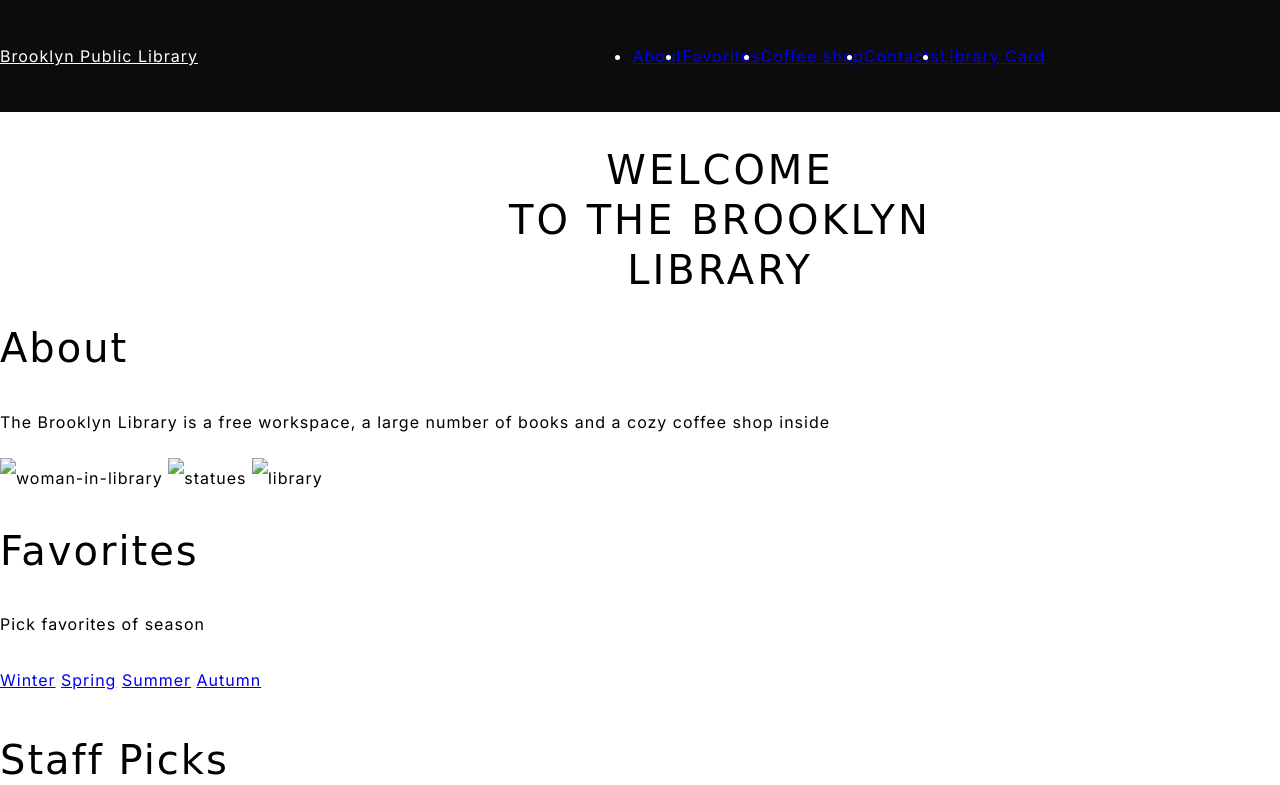
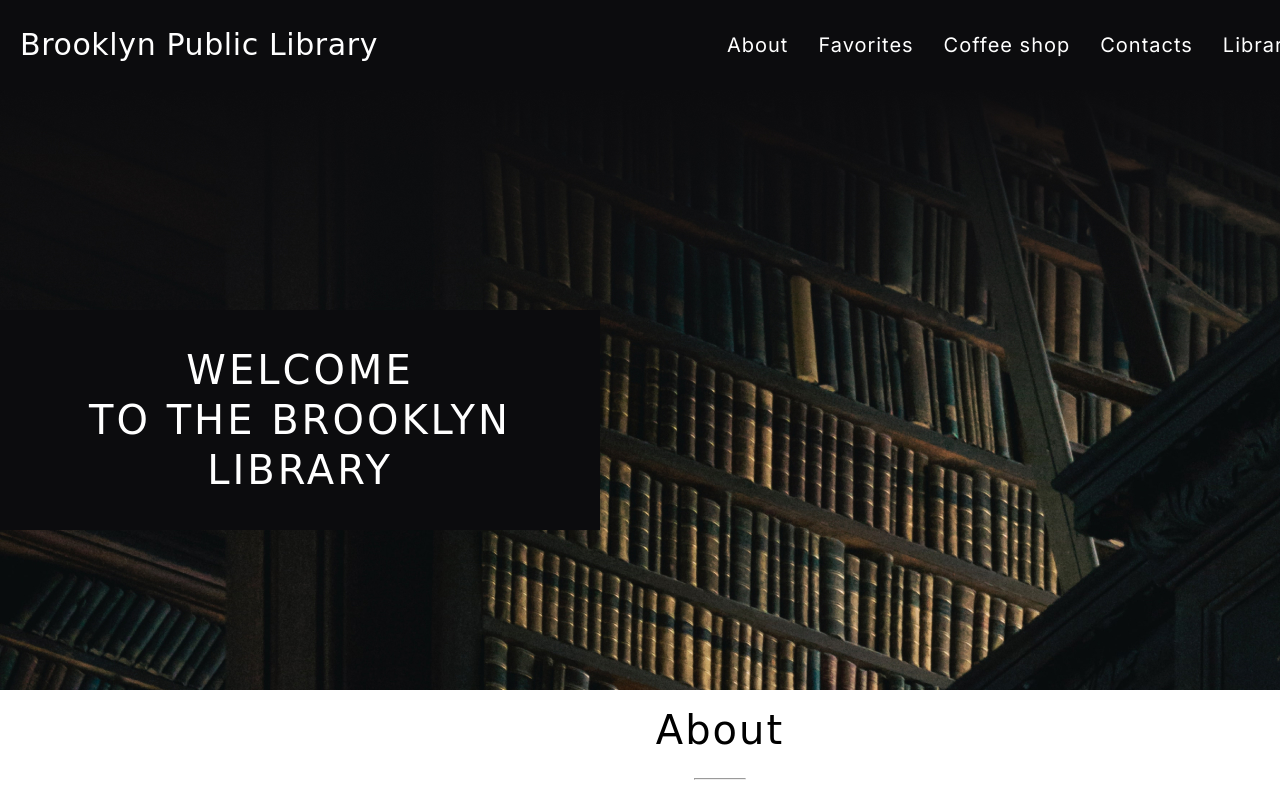
Before and after one commit to MaximVolohov/rsschool-library, a website: page library/index.html in a window 1280 px wide. Shown: the top 785 px of the page. Drawn offline with Linux system fonts and the light colour scheme; a web font is replaced by a local one.

Commit message:
feat: add style to welcome

```diff
--- a/library/index.html
+++ b/library/index.html
@@ -25,29 +25,31 @@
 				</ul>
 			</nav>
 			<a class="header__icon-profile" href="#">
-				<span class="icon icon_authorizated"></span>
+				<span class="icon icon_profile icon_authorizated"></span>
 			</a>
 		</div>
 	</header>
 	<main class="main">
 		<section class="welcome">
-			<div class="wrapper">
+			<div class="wrapper welcome__wrapper">
 				<div class="welcome__content">
 					<h1>Welcome<br> to the Brooklyn<br> Library</h1>
 				</div>
 			</div>
 		</section>
 		<section class="about">
-			<div class="wrapper">
+			<div class="wrapper about__wrapper">
 				<h2 class="section-title">About</h2>
+				<hr class="section-line">
 				<p class="section-description">The Brooklyn Library is a free workspace,
 					a large number of books and a cozy coffee shop inside</p>
 				<div class="layout-3-column">
 					<div class="carousel">
 						<div class="carousel__content">
-							<img class="carousel__content-item" src="#" alt="woman-in-library">
-							<img class="carousel__content-item" src="#" alt="statues">
-							<img class="carousel__content-item" src="#" alt="library">
+							<img class="carousel__content-item" src="./img/about-carousel/woman_in_library.jpg"
+								alt="woman-in-library">
+							<img class="carousel__content-item" src="./img/about-carousel/statues.jpg" alt="statues">
+							<img class="carousel__content-item" src="./img/about-carousel/library.jpg" alt="library">
 						</div>
 						<div class="carousel__pagination">
 							<span class="carousel__pagination-item_selected"></span>
--- a/library/sass/abstract/_constants.scss
+++ b/library/sass/abstract/_constants.scss
@@ -1,7 +1,8 @@
 $color-main-background: #FFFFFF;
 $color-header-footer-background: #0C0C0E;
+$color-header-footer-text: #FFFFFF;
 $color-main-text: #000000;
-$color-form-selected: #BB945F;
+$color-selected: #BB945F;
 $color-placeholders: #8E8E8E;
 
 $content-width: 1440px;
--- a/library/sass/abstract/_placeholders.scss
+++ b/library/sass/abstract/_placeholders.scss
@@ -7,5 +7,5 @@
 }
 
 %transition {
-	//
+	transition: all .3s ease-out;
 }
--- a/library/sass/base/_base.scss
+++ b/library/sass/base/_base.scss
@@ -44,3 +44,15 @@
 	letter-spacing: 2px;
 	text-transform: uppercase;
 }
+
+a {
+	text-decoration: none;
+}
+
+h1,
+h2,
+h3,
+h4,
+p {
+	margin: 0px;
+}
--- /dev/null
+++ b/library/sass/base/_icon.scss
@@ -0,0 +1,14 @@
+.icon {
+	display: inline-block;
+
+	width: 28px;
+	height: 28px;
+
+	&_profile {
+		background-image: url("../img/header/icon_profile.svg");
+	}
+
+	// &_authorizated {
+	// 	background-image: url("../img/header/icon_profile_authorizated.svg");
+	// }
+}
--- a/library/sass/base/_nav.scss
+++ b/library/sass/base/_nav.scss
@@ -1,3 +1,13 @@
 .nav {
-    display: flex;
+	display: flex;
+	padding-inline-start: 0px;
+	margin: 0px;
+	gap: 30px;
 }
+
+.nav__item {
+	@extend %family_main;
+	@include font($size: 2rem, $height: 5rem);
+
+	list-style: none;
+}
--- /dev/null
+++ b/library/sass/base/_sections.scss
@@ -0,0 +1,18 @@
+.section-title {
+	padding-bottom: 20px;
+	text-align: center;
+}
+
+.section-line {
+	width: 50px;
+	size: 1px;
+
+	color: $color-header-footer-background;
+}
+
+.section-description {
+	padding: 40px 0px 20px;
+	text-align: center;
+
+	@include font($size: 2rem, $height: 4rem);
+}
--- /dev/null
+++ b/library/sass/component/_about.scss
@@ -0,0 +1,7 @@
+.about {
+	padding-top: 20px;
+}
+
+.about__wrapper {
+	padding: 0px 20px;
+}
--- a/library/sass/component/_welcome.scss
+++ b/library/sass/component/_welcome.scss
@@ -0,0 +1,22 @@
+.welcome {
+	width: 1440px;
+	height: 600px;
+	background: url("../img/welcome/welcome.jpg"), lightgray 50% / cover no-repeat;
+}
+
+.welcome__wrapper {
+	display: flex;
+	justify-content: left;
+}
+
+.welcome__content {
+	margin-top: 220px;
+	padding: 35px 40px;
+
+	background-color: $color-header-footer-background;
+	color: $color-header-footer-text;
+
+	h1 {
+		width: 520px;
+	}
+}
--- a/library/sass/layout/_header.scss
+++ b/library/sass/layout/_header.scss
@@ -10,13 +10,34 @@
 }
 
 .header__main-name {
-	color: $color-main-background;
+	padding: 0px 20px;
+
+	@extend %family_second;
+	@include font($size: 3rem, $height: 5rem);
+	letter-spacing: 0.6px;
+
+	color: $color-header-footer-text;
+
+	&:hover {
+		@extend %transition;
+		color: $color-selected;
+	}
 }
 
 .header__nav {
-	color: $color-main-background;
+	margin-left: auto;
+
+	a {
+		color: $color-header-footer-text;
+	}
+
+	a:hover {
+		@extend %transition;
+		color: $color-selected;
+	}
 }
 
 .header__icon-profile {
-
+	display: flex;
+	padding: 0px 20px 0px 40px;
 }
--- a/library/sass/style.scss
+++ b/library/sass/style.scss
@@ -6,6 +6,9 @@
 // import base blocks
 @import "./base/base";
 @import "./base/nav";
+@import "./base/icon";
+@import "./base/carousel";
+@import "./base/sections";
 
 // import layout
 @import "./layout/wrapper";
@@ -14,3 +17,4 @@
 
 // import components, sections
 @import "./component/welcome";
+@import "./component/about";
```
Also changed, not shown: library/img/welcome/welcome.jpg (added), library/sass/base/_carousel.scss (added), library/sass/style.css, 1 other file.
